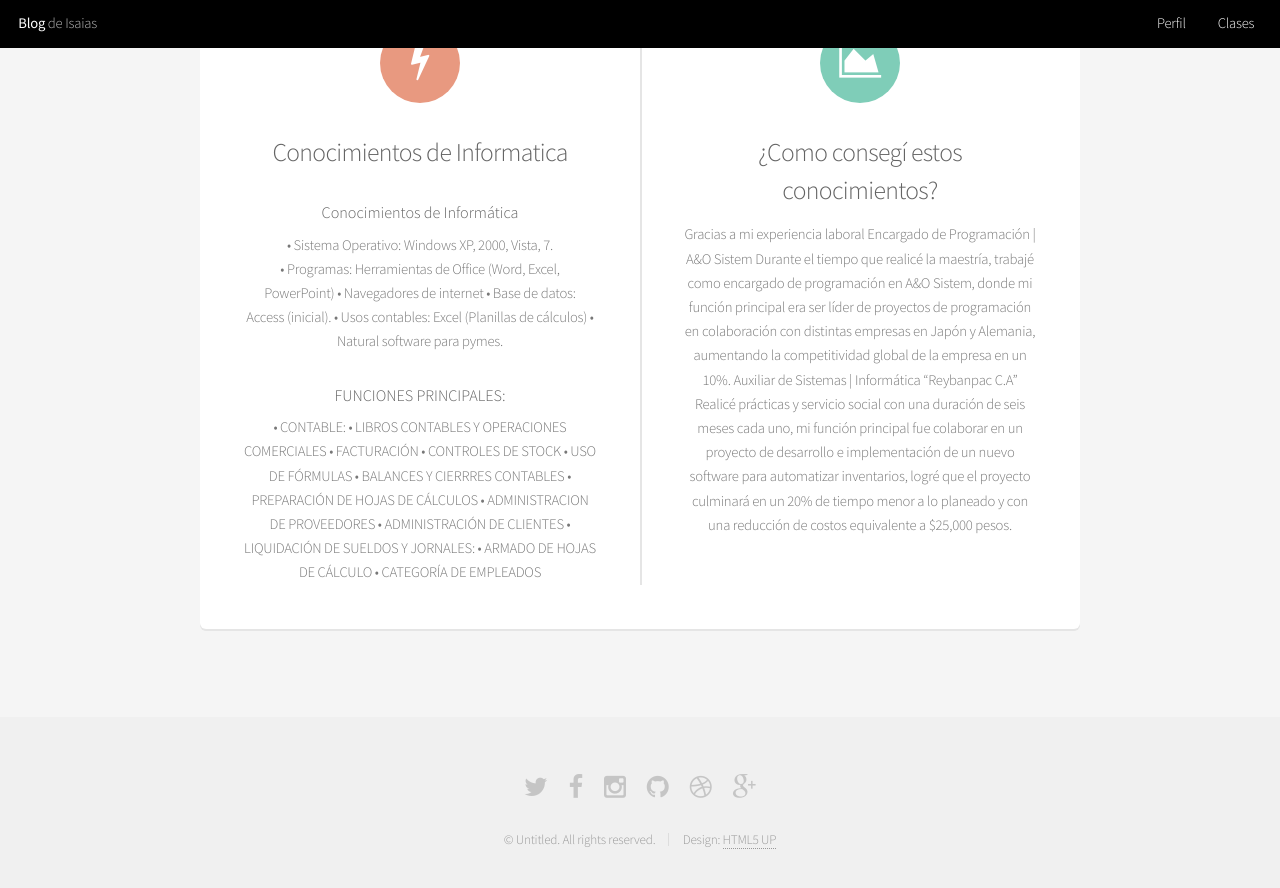
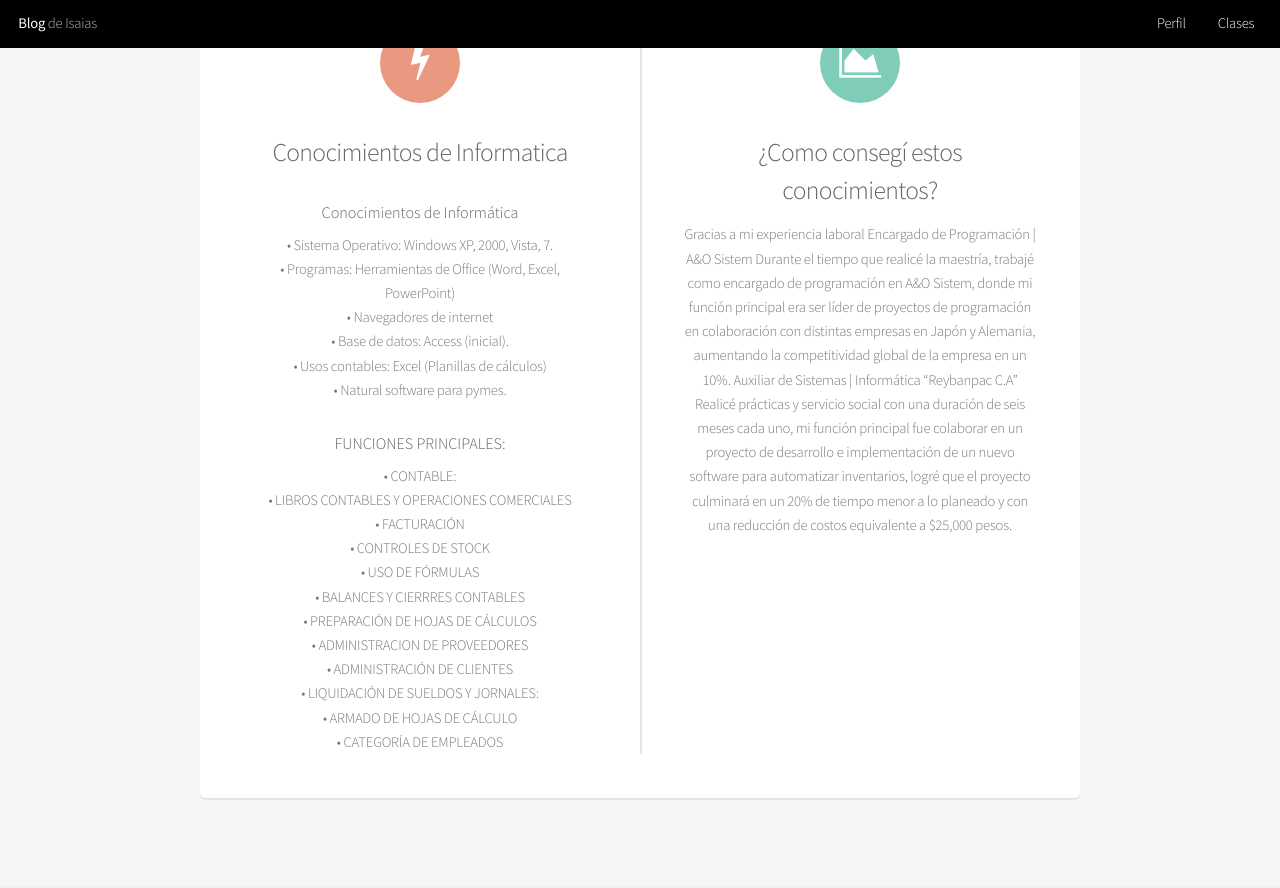
Before and after one commit to Isaias593/IndexBlog, a Jekyll site: the page built from index.html, in a window 1280 px wide and 900 px high, scrolled down 553 px. Shown: the top 888 px of the window. Built offline with Jekyll 4.4.1, drawn with Linux system fonts in a browser that asks for light colours; the list of posts is cut into pages by our own code.

```diff
--- a/index.html
+++ b/index.html
@@ -28,26 +28,26 @@ puntualidad</p>
 			<h3>Conocimientos de Informatica</h3>
 			<p><h4>Conocimientos de Informática</h4>
 <p>•	Sistema Operativo: Windows XP, 2000, Vista, 7.</br>
-•	Programas: Herramientas de Office (Word, Excel, PowerPoint)
-•	Navegadores de internet
-•	Base de datos: Access (inicial).
-•	Usos contables: Excel (Planillas de cálculos)
+•	Programas: Herramientas de Office (Word, Excel, PowerPoint)</br>
+•	Navegadores de internet</br>
+•	Base de datos: Access (inicial).</br>
+•	Usos contables: Excel (Planillas de cálculos)</br>
 •	Natural software para pymes.<p>
 
 
 <h4>FUNCIONES PRINCIPALES:</h4>
-•	CONTABLE:
-•	LIBROS CONTABLES Y OPERACIONES COMERCIALES
-•	FACTURACIÓN
-•	CONTROLES   DE   STOCK
-•	USO   DE   FÓRMULAS
-•	BALANCES   Y   CIERRRES CONTABLES
-•	PREPARACIÓN DE HOJAS DE CÁLCULOS
-•	ADMINISTRACION DE PROVEEDORES
-•	ADMINISTRACIÓN DE CLIENTES
-•	LIQUIDACIÓN DE SUELDOS Y JORNALES:
-•	ARMADO DE HOJAS DE CÁLCULO
-•	CATEGORÍA DE EMPLEADOS
+•	CONTABLE: </br>
+•	LIBROS CONTABLES Y OPERACIONES COMERCIALES </br>
+•	FACTURACIÓN </br>
+•	CONTROLES   DE   STOCK </br>
+•	USO   DE   FÓRMULAS </br>
+•	BALANCES   Y   CIERRRES CONTABLES </br>
+•	PREPARACIÓN DE HOJAS DE CÁLCULOS </br>
+•	ADMINISTRACION DE PROVEEDORES </br>
+•	ADMINISTRACIÓN DE CLIENTES </br>
+•	LIQUIDACIÓN DE SUELDOS Y JORNALES: </br>
+•	ARMADO DE HOJAS DE CÁLCULO </br>
+•	CATEGORÍA DE EMPLEADOS </br>
 </p>
 		</section>
 		<section>
```
